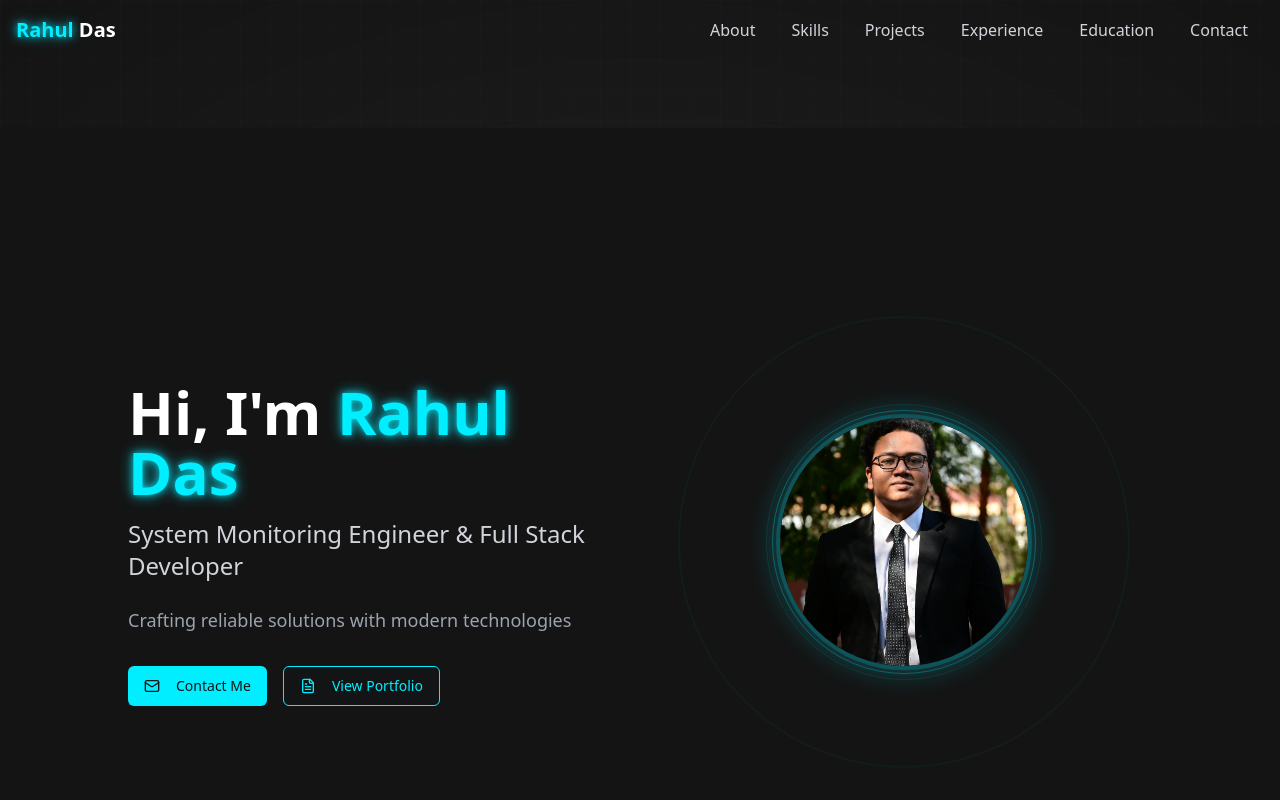
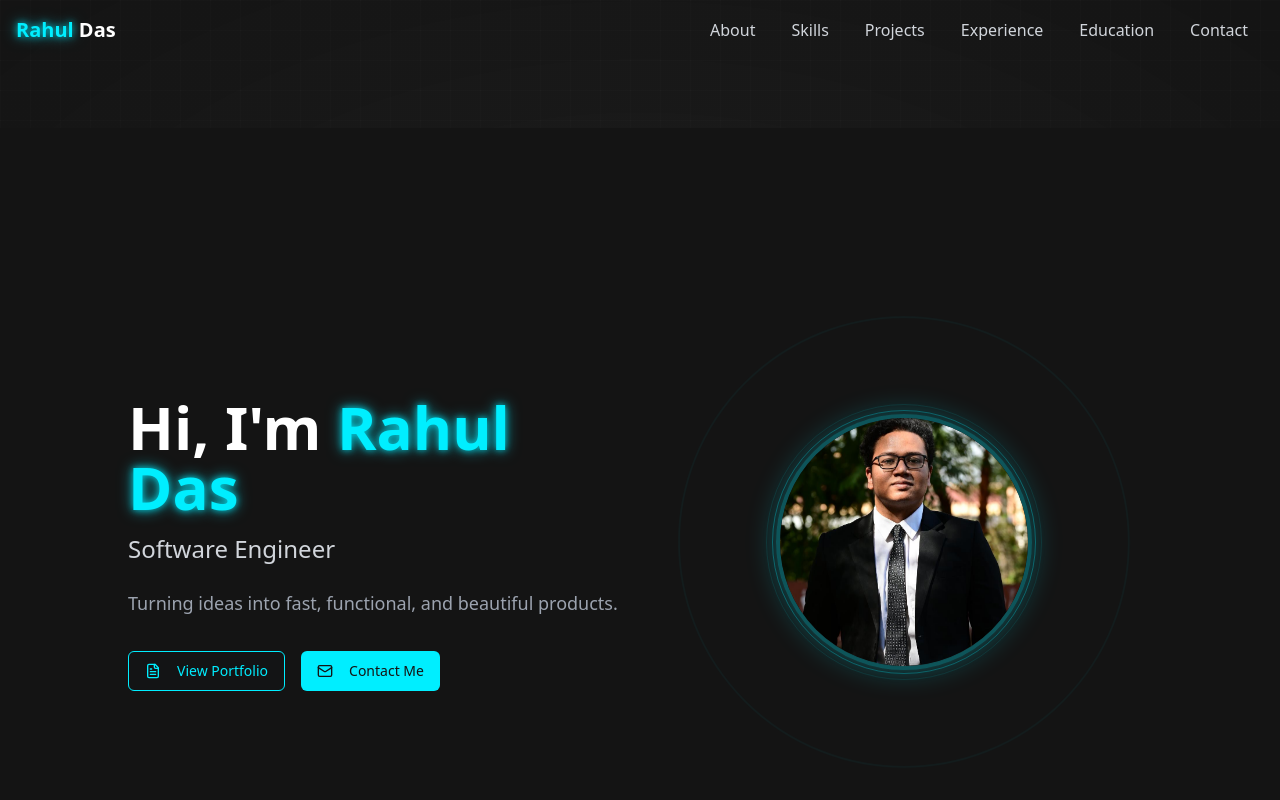
Before and after one commit to rdas757/rdas-portfolio, a React (Vite) app: page / in a window 1280 px wide. Shown: the top 800 px of the page. Built offline with nearby package versions, Linux system fonts and the light colour scheme.

Commit message:
Refactor: Update hero and education section
- Updated hero section headline and button order.
- Updated education section details.
- Improved text alignment and readability.
- Added fade-in animation to hero section.

```diff
--- a/src/components/Education.tsx
+++ b/src/components/Education.tsx
@@ -16,10 +16,10 @@ interface CertificationItem {
 
 const educations: EducationItem[] = [
   {
-    degree: "B.Tech in Computer Science",
-    institution: "NIT Rourkela",
-    year: "2022",
-    details: "CGPA: 7.27/10"
+    degree: "B.Tech in Computer Science and Engineering",
+    institution: "National Institute of Technology, Rourkela, India",
+    year: "2024",
+    details: ""
   }
 ];
 
@@ -53,7 +53,7 @@ const Education = () => {
                 <h3 className="text-xl font-semibold text-white">{edu.degree}</h3>
                 <h4 className="text-neon-cyan font-medium mb-2">{edu.institution}</h4>
                 <p className="text-sm text-gray-400 mb-3">{edu.year}</p>
-                <p className="text-gray-300">{edu.details}</p>
+                {edu.details && <p className="text-gray-300">{edu.details}</p>}
               </div>
             ))}
           </div>
--- a/src/components/Hero.tsx
+++ b/src/components/Hero.tsx
@@ -14,24 +14,24 @@ const Hero = () => {
             </h1>
 
             <h2 className="text-xl md:text-2xl font-medium mb-6 text-gray-300 animate-fade-in" style={{ animationDelay: "0.3s" }}>
-              System Monitoring Engineer & Full Stack Developer
+              Software Engineer
             </h2>
 
-            <p className="text-lg text-gray-400 mb-8 animate-fade-in" style={{ animationDelay: "0.5s" }}>
-              Crafting reliable solutions with modern technologies
+            <p className="text-lg text-gray-400 mb-8 animate-fade-in leading-relaxed" style={{ animationDelay: "0.5s" }}>
+              Turning ideas into fast, functional, and beautiful products.
             </p>
 
             <div className="flex flex-wrap gap-4 animate-fade-in" style={{ animationDelay: "0.7s" }}>
+              <Button asChild variant="outline" className="border-neon-cyan text-neon-cyan hover:bg-neon-cyan/10">
+                <a href="#about">
+                  <FileText size={18} className="mr-2" />
+                  View Portfolio
+                </a>
+              </Button>
               <Button asChild className="bg-neon-cyan hover:bg-neon-cyan/80 text-dark-900">
                 <a href="mailto:rahul470das@gmail.com">
                   <Mail size={18} className="mr-2" />
                   Contact Me
-                </a>
-              </Button>
-              <Button asChild variant="outline" className="border-neon-cyan text-neon-cyan hover:bg-neon-cyan/10">
-                <a href="#about">
-                  <FileText size={18} className="mr-2" />
-                  View Portfolio
                 </a>
               </Button>
             </div>
```
